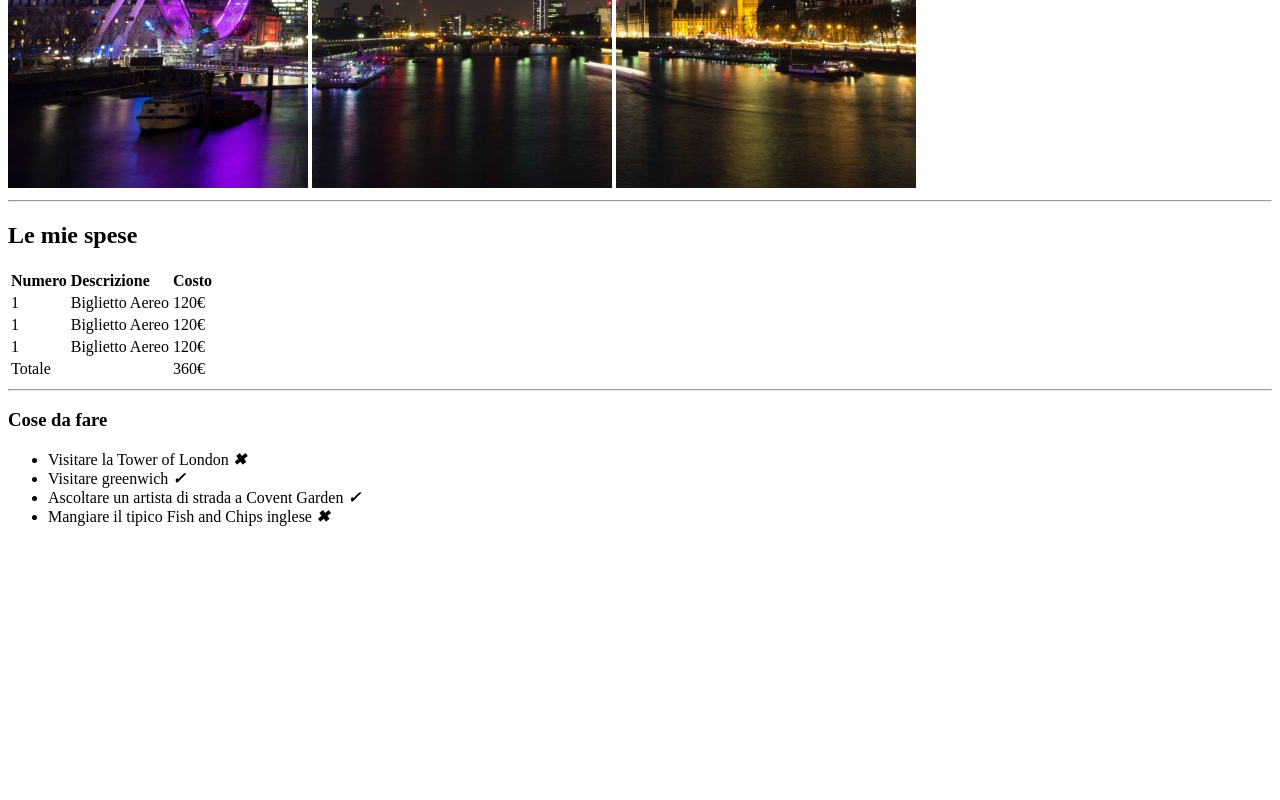
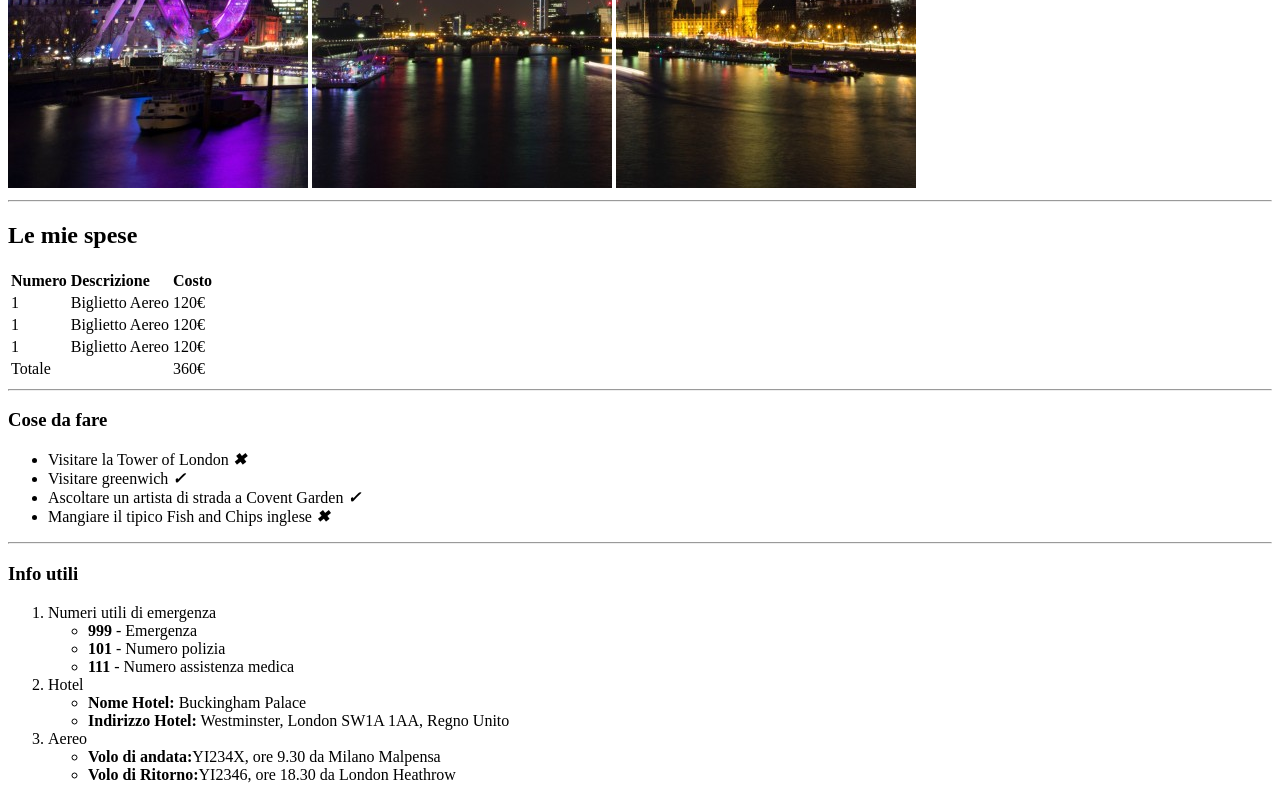
Before and after one commit to enricopaol/html-london-trip, a website: page index.html in a window 1280 px wide. Shown: the part 492-1292 px from the top of the page. Before the commit the page ends 1034 px from the top, so only its background shows below. Drawn offline with Linux system fonts and the light colour scheme.

Commit message:
Sezione "Info Utili"

```diff
--- a/index.html
+++ b/index.html
@@ -74,9 +74,47 @@
           </li>
         </ul>
       </section>
-      <!-- Fine Sezione Cose da fare -->
+      <!-- Fine Sezione "Cose da fare" -->
 
       <!--Sezione "Info tili"-->
+      <section>
+        <hr />
+        <h3>Info utili</h3>
+        <ol>
+          <li>
+            Numeri utili di emergenza
+            <ul>
+              <li><strong>999</strong> - Emergenza</li>
+              <li><strong>101</strong> - Numero polizia</li>
+              <li><strong>111</strong> - Numero assistenza medica</li>
+            </ul>
+          </li>
+          <li>
+            Hotel
+            <ul>
+              <li><strong>Nome Hotel:</strong> Buckingham Palace</li>
+              <li>
+                <strong>Indirizzo Hotel:</strong> Westminster, London SW1A 1AA,
+                Regno Unito
+              </li>
+            </ul>
+          </li>
+          <li>
+            Aereo
+            <ul>
+              <li>
+                <strong>Volo di andata:</strong>YI234X, ore 9.30 da Milano
+                Malpensa
+              </li>
+              <li>
+                <strong>Volo di Ritorno:</strong>YI2346, ore 18.30 da London
+                Heathrow
+              </li>
+            </ul>
+          </li>
+        </ol>
+      </section>
+      <!--Fine Sezione "Info tili"-->
     </main>
     <!-- Fine Parte Centrale -->
   </body>
```
